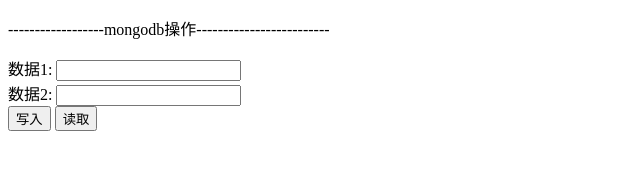
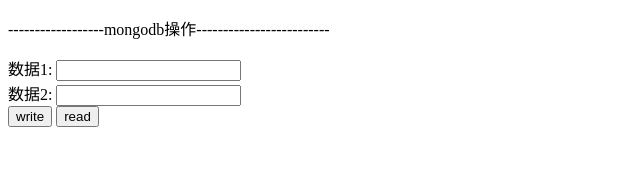
Before and after one commit to won-der/NodejsMongodbLog, a website: page private/index.html in a window 1280 px wide. Shown: the full height of the page, 0-640 px from the left. Drawn offline with Linux system fonts and the light colour scheme.

Commit message:
test index and js

```diff
--- a/package.json
+++ b/package.json
@@ -13,5 +13,8 @@
     "mongodb",
     "login"
   ],
-  "git repository":"https://github.com/won-der/NodejsMongodbLog"
+  "git repository": "https://github.com/won-der/NodejsMongodbLog",
+  "dependencies": {
+    "express": "^4.17.1"
+  }
 }
--- a/private/index.html
+++ b/private/index.html
@@ -27,8 +27,8 @@
     <form name="myForm" action="/input" method="GET">
         数据1: <input type="text" name="op1"><br>
         数据2: <input type="text" name="op2"><br>
-        <input type="submit" value="写入" name="submit">
-        <input type="submit" value="读取" name="submit">
+        <input type="submit" value="write" name="submit">
+        <input type="submit" value="read" name="submit">
     </form>
 </body>
 
```
Also changed, not shown: NodejsMongdbLog.js (+8 -0 lines), 1 other file.
